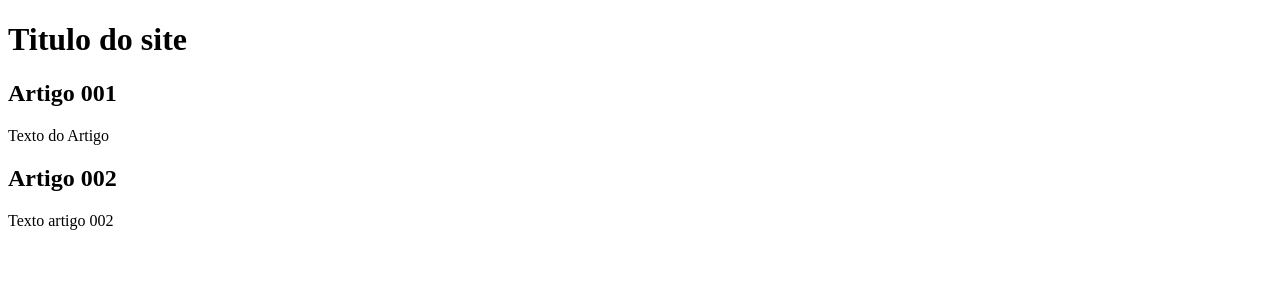
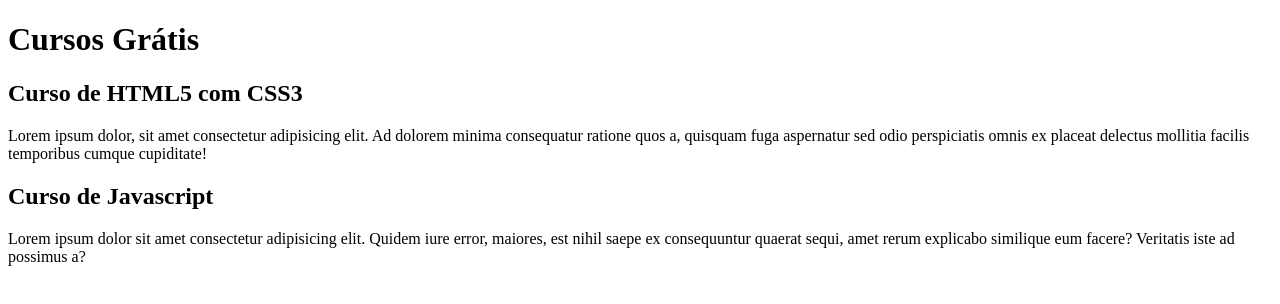
Before and after one commit to DavidGBUF/Projeto_repositorio_com_Branchs_curso_github, a plain HTML site: page index.html in a window 1280 px wide. Drawn offline with Linux system fonts and the light colour scheme.

Commit message:
comecei a escrever o conteudo

```diff
--- a/index.html
+++ b/index.html
@@ -9,18 +9,21 @@
     <main>
 
         <header>
-            <h1>Titulo do site</h1>
+            <h1>Cursos Grátis</h1>
         </header>
 
 
         <article>
-            <h2>Artigo 001</h2>
-            <p>Texto do Artigo</p>
+            <h2>Curso de HTML5 com CSS3</h2>
+            <p>Lorem ipsum dolor, sit amet consectetur adipisicing elit. Ad dolorem minima consequatur ratione quos a, quisquam fuga aspernatur sed odio perspiciatis omnis ex placeat delectus mollitia facilis temporibus cumque cupiditate!</p>
          </article>
 
         <article>
-            <h2>Artigo 002</h2>
-            <p>Texto artigo 002</p>
+            <h2>Curso de Javascript</h2>
+            <p>Lorem ipsum dolor sit amet consectetur adipisicing elit.
+               Quidem iure error, maiores, est nihil saepe ex consequuntur
+               quaerat sequi, amet rerum explicabo similique eum facere?
+               Veritatis iste ad possimus a?</p>
          </article>
 
     </main>
```
